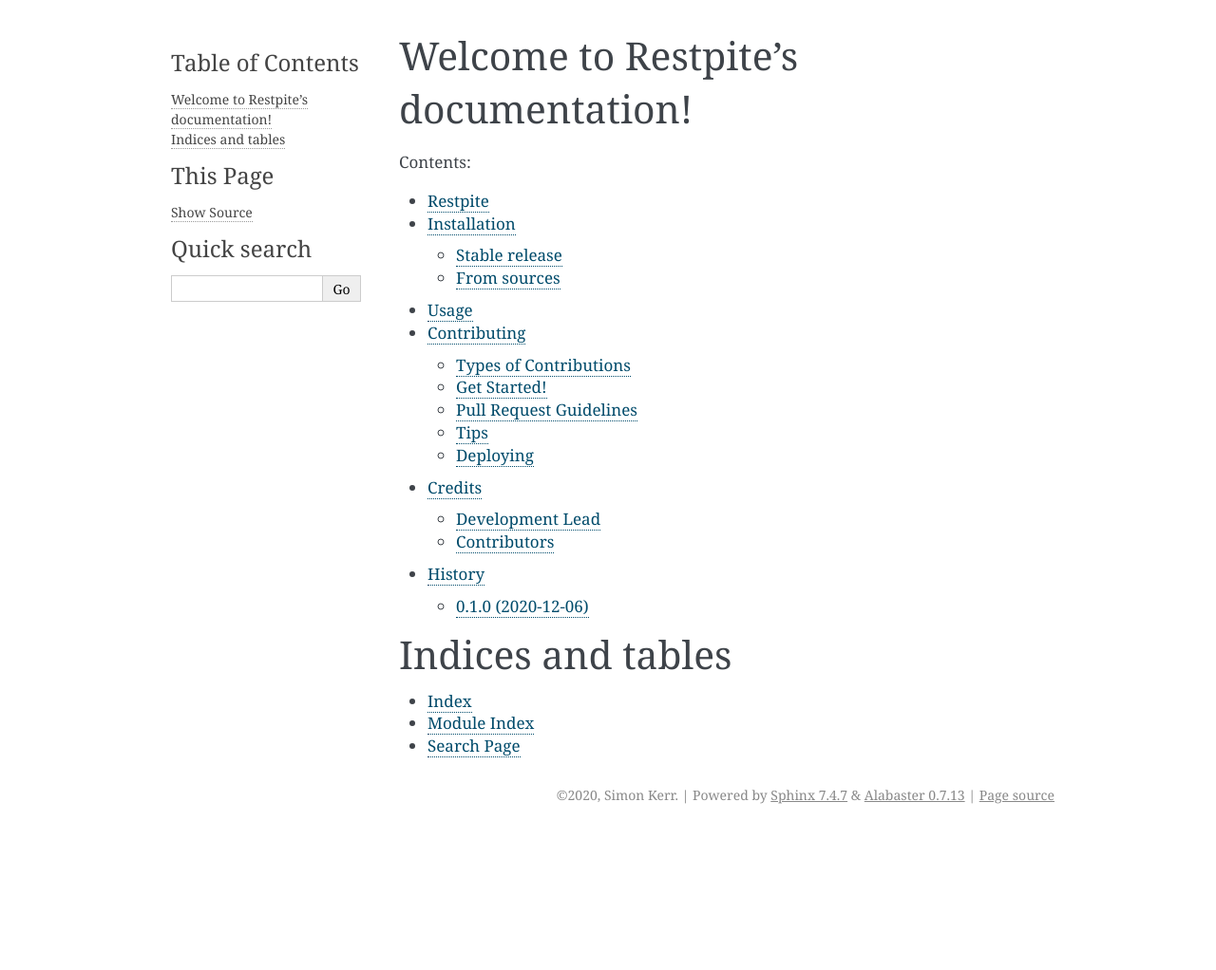
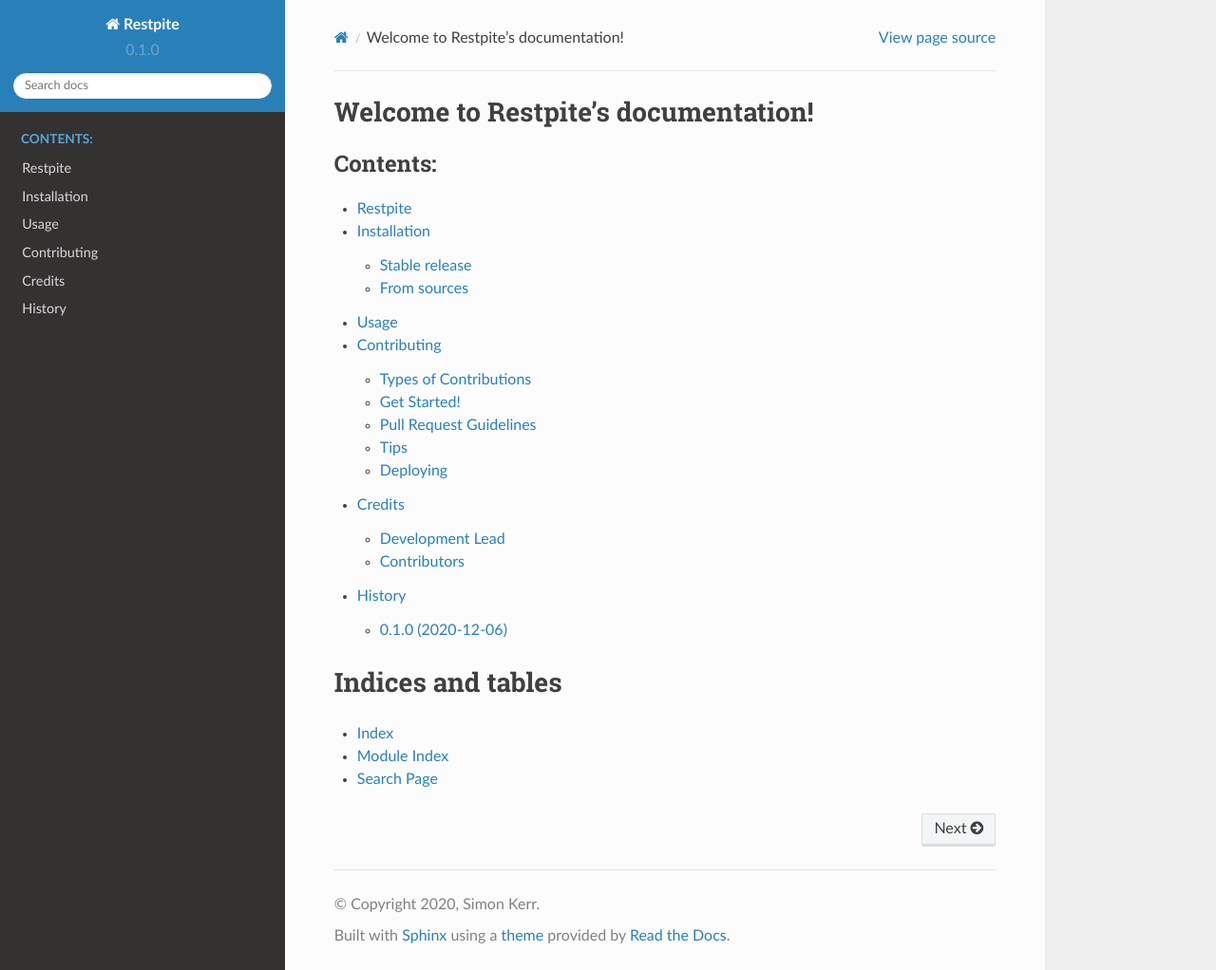
Before and after one commit to symonk/Restpite, a Sphinx documentation site: the page built from docs/index.rst, in a window 1280 px wide and 1022 px high. Shown: the whole window at 95% size. Built offline with Sphinx 7.4.7 and the Read the Docs theme 2.0.0, drawn with Linux system fonts in a browser that asks for light colours; pages that are not in the unit, such as notebooks, are missing from menus.

Commit message:
boilerplate IT for local http server; docs updates; requirement version rollups

```diff
--- a/docs/conf.py
+++ b/docs/conf.py
@@ -22,6 +22,7 @@
 sys.path.insert(0, os.path.abspath('..'))
 
 import restpite
+import sphinx_rtd_theme
 
 # -- General configuration ---------------------------------------------
 
@@ -31,7 +32,7 @@
 
 # Add any Sphinx extension module names here, as strings. They can be
 # extensions coming with Sphinx (named 'sphinx.ext.*') or your custom ones.
-extensions = ['sphinx.ext.autodoc', 'sphinx.ext.viewcode']
+extensions = ['sphinx.ext.autodoc', 'sphinx.ext.viewcode', 'sphinx_rtd_theme']
 
 # Add any paths that contain templates here, relative to this directory.
 templates_path = ['_templates']
@@ -83,7 +84,7 @@
 # The theme to use for HTML and HTML Help pages.  See the documentation for
 # a list of builtin themes.
 #
-html_theme = 'alabaster'
+html_theme = 'sphinx_rtd_theme'
 
 # Theme options are theme-specific and customize the look and feel of a
 # theme further.  For a list of options available for each theme, see the
```
Also changed, not shown: requirements_dev.txt (+10 -12 lines), 2 other files.
